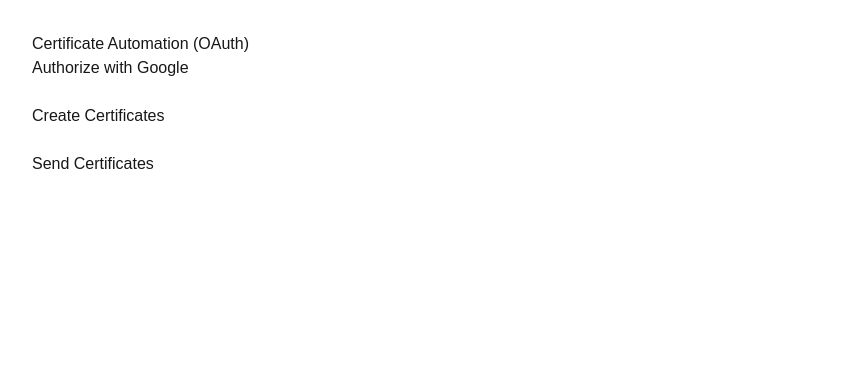
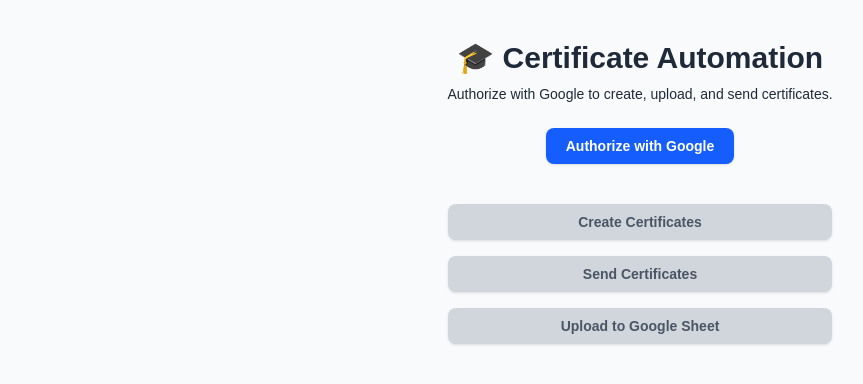
Before and after one commit to Abusha-Ansari/Cert-Automation, a Next.js app: page / in a window 1280 px wide. Shown: the top 384 px of the page, without its empty margins (0-863 px from the left). Built offline with nearby package versions, Linux system fonts and the light colour scheme; no server answers.

Commit message:
fix: export to sheet

```diff
--- /dev/null
+++ b/app/api/upload/route.ts
@@ -0,0 +1,54 @@
+import { NextRequest, NextResponse } from 'next/server';
+import { google } from 'googleapis';
+import { getOAuth2Client } from '@/lib/googleOAuthClient';
+
+const SPREADSHEET_ID = '1s4LDoS2t9JxJGGp4rYe54XA7QEcR2REA5geIpMYPXzY';
+const SHEET_NAME = 'Sheet1';
+
+export async function POST(req: NextRequest) {
+  try {
+    const accessToken = req.cookies.get('access_token')?.value;
+    const refreshToken = req.cookies.get('refresh_token')?.value;
+
+    if (!accessToken) {
+      return NextResponse.json({ error: 'Missing access token' }, { status: 401 });
+    }
+
+    const body = await req.json();
+    const data: any[] = body.data;
+
+    if (!Array.isArray(data) || data.length === 0) {
+      return NextResponse.json({ error: 'No data provided' }, { status: 400 });
+    }
+
+    const oauth2Client = getOAuth2Client();
+    oauth2Client.setCredentials({ access_token: accessToken, refresh_token: refreshToken });
+
+    const sheets = google.sheets({ version: 'v4', auth: oauth2Client });
+
+    // Extract headers from the first object keys
+    const headers = Object.keys(data[0]);
+    const values = data.map(row => headers.map(key => row[key] ?? ''));
+
+    // First clear the sheet (optional)
+    await sheets.spreadsheets.values.clear({
+      spreadsheetId: SPREADSHEET_ID,
+      range: `${SHEET_NAME}!A1:Z`,
+    });
+
+    // Write headers + rows
+    await sheets.spreadsheets.values.update({
+      spreadsheetId: SPREADSHEET_ID,
+      range: `${SHEET_NAME}!A1`,
+      valueInputOption: 'RAW',
+      requestBody: {
+        values: [headers, ...values],
+      },
+    });
+
+    return NextResponse.json({ message: 'Data uploaded to Google Sheet successfully' });
+  } catch (err: any) {
+    console.error('Upload Error:', err);
+    return NextResponse.json({ error: err.message || 'Unknown error' }, { status: 500 });
+  }
+}
--- a/app/page.tsx
+++ b/app/page.tsx
@@ -1,5 +1,6 @@
 "use client";
 import { useState, useEffect } from "react";
+import { Loader2 } from "lucide-react";
 
 interface TokenData {
   accessToken: string;
@@ -10,16 +11,19 @@
 export default function Home() {
   const [loggedIn, setLoggedIn] = useState(false);
   const [token, setToken] = useState<TokenData | null>(null);
+
+  const [loading, setLoading] = useState({
+    upload: false,
+    create: false,
+    send: false,
+  });
+
   useEffect(() => {
-    // Optionally ping an API to check if token exists
     fetch("/api/auth/status")
       .then((res) => res.json())
       .then((data) => {
         setLoggedIn(data.loggedIn);
         setToken(data);
-        console.log('Logged in:', data.loggedIn);
-        console.log('Data:', data);
-        // console.log('Access Token:', data.accessToken);
       })
       .catch(() => setLoggedIn(false));
   }, []);
@@ -29,75 +33,143 @@
   };
 
   const handleCreate = async () => {
-    if (!loggedIn) {
-      alert("Please authorize with Google first");
-      return;
-    }
-    const data = await fetch("/api/create-certificates", {
+    if (!loggedIn) return alert("Please authorize with Google first");
+    setLoading((l) => ({ ...l, create: true }));
+    const res = await fetch("/api/create-certificates", {
       method: "POST",
       headers: { "Content-Type": "application/json" },
       body: JSON.stringify({ token }),
     });
-    if (!data.ok) {
-      const error = await data.json();
-      alert(`Error creating certificates: ${error.message}`);
-      return;
-    }
-    const result = await data.json();
-    console.log("Certificates created:", result);
-    if (result.error) {
-      alert(`Error creating certificates: ${result.error}`);
-      return;
-    }
-    console.log("Certificates created successfully:", result);
-    setLoggedIn(true);
-    alert("Created successfully!");
+    const result = await res.json();
+    setLoading((l) => ({ ...l, create: false }));
+    if (!res.ok || result.error) return alert(`❌ ${result.error}`);
+    alert("✅ Certificates created!");
   };
 
   const handleSend = async () => {
-    if (!loggedIn) {
-      alert("Please authorize with Google first");
-      return;
-    }
-    const data = await fetch("/api/send-certificates", {
+    if (!loggedIn) return alert("Please authorize with Google first");
+    setLoading((l) => ({ ...l, send: true }));
+    const res = await fetch("/api/send-certificates", {
       method: "POST",
       headers: { "Content-Type": "application/json" },
       body: JSON.stringify({ token }),
     });
-    if (!data.ok) {
-      const error = await data.json();
-      alert(`Error sending certificates: ${error.message}`);
-      return;
-    }
-    const result = await data.json();
-    console.log("Certificates sent:", result);
-    if (result.error) {
-      alert(`Error sending certificates: ${result.error}`);
-      return;
-    }
-    console.log("Certificates sent successfully:", result);
-    setLoggedIn(true);
-    console.log("Certificates sent successfully!");
-    alert("Sent successfully!");
+    const result = await res.json();
+    setLoading((l) => ({ ...l, send: false }));
+    if (!res.ok || result.error) return alert(`❌ ${result.error}`);
+    alert("✅ Certificates sent!");
+  };
+
+  const handleUpload = async () => {
+    if (!loggedIn) return alert("Please authorize with Google first");
+    setLoading((l) => ({ ...l, upload: true }));
+
+    const sampleData = [
+      {
+        Name: "Abusha",
+        Email: "soulknight130@gmail.com",
+        Date: "2025-06-17",
+        Description: "completed the event",
+        "Slide ID": "",
+        Status: "",
+      },
+      {
+        Name: "Shreyash",
+        Email: "shreyashbansod72@gmail.com",
+        Date: "2025-06-17",
+        Description: "abusha ne bheja hai",
+        "Slide ID": "",
+        Status: "",
+      },
+      {
+        Name: "Purva",
+        Email: "purvakokate07@gmail.com",
+        Date: "2025-06-17",
+        Description: "testing certificate",
+        "Slide ID": "",
+        Status: "",
+      },
+    ];
+
+    const res = await fetch("/api/upload", {
+      method: "POST",
+      headers: { "Content-Type": "application/json" },
+      body: JSON.stringify({ data: sampleData }),
+    });
+
+    const result = await res.json();
+    setLoading((l) => ({ ...l, upload: false }));
+    if (!res.ok || result.error) return alert(`❌ ${result.error}`);
+    alert("✅ Uploaded to Google Sheet!");
   };
 
   return (
-    <main style={{ padding: "2rem", fontFamily: "sans-serif" }}>
-      <h1>Certificate Automation (OAuth)</h1>
+    <main className="min-h-screen bg-gray-50 dark:bg-black text-gray-800 dark:text-white px-6 py-10 flex flex-col items-center gap-6">
+      <div className="text-center">
+        <h1 className="text-3xl font-bold mb-2">🎓 Certificate Automation</h1>
+        <p className="text-sm text-muted-foreground">
+          Authorize with Google to create, upload, and send certificates.
+        </p>
+      </div>
 
-      {!loggedIn && <button onClick={startAuth}>Authorize with Google</button>}
-      <br />
-      <br />
+      {!loggedIn ? (
+        <button
+          onClick={startAuth}
+          className="bg-blue-600 hover:bg-blue-700 text-white px-5 py-2 rounded-lg text-sm font-semibold shadow"
+        >
+          Authorize with Google
+        </button>
+      ) : (
+        <p className="text-green-600 font-medium">✅ Authorized</p>
+      )}
 
-      <button onClick={handleCreate} disabled={!loggedIn}>
-        Create Certificates
-      </button>
-      <br />
-      <br />
-
-      <button onClick={handleSend} disabled={!loggedIn}>
-        Send Certificates
-      </button>
+      <div className="flex flex-col gap-4 w-full max-w-sm mt-4">
+        <ActionButton
+          onClick={handleCreate}
+          loading={loading.create}
+          disabled={!loggedIn}
+          label="Create Certificates"
+        />
+        <ActionButton
+          onClick={handleSend}
+          loading={loading.send}
+          disabled={!loggedIn}
+          label="Send Certificates"
+        />
+        <ActionButton
+          onClick={handleUpload}
+          loading={loading.upload}
+          disabled={!loggedIn}
+          label="Upload to Google Sheet"
+        />
+      </div>
     </main>
   );
 }
+
+function ActionButton({
+  onClick,
+  loading,
+  disabled,
+  label,
+}: {
+  onClick: () => void;
+  loading: boolean;
+  disabled: boolean;
+  label: string;
+}) {
+  return (
+    <button
+      onClick={onClick}
+      disabled={disabled || loading}
+      className={`flex items-center justify-center gap-2 px-5 py-2 rounded-lg shadow text-sm font-semibold transition ${
+        disabled
+          ? "bg-gray-300 text-gray-600 cursor-not-allowed"
+          : "bg-indigo-600 hover:bg-indigo-700 text-white"
+      }`}
+    >
+      {loading && <Loader2 className="w-4 h-4 animate-spin" />}
+      {label}
+    </button>
+  );
+}
--- a/package.json
+++ b/package.json
@@ -11,6 +11,7 @@
   "dependencies": {
     "dotenv": "^16.5.0",
     "googleapis": "^150.0.1",
+    "lucide-react": "^0.516.0",
     "next": "^15.3.3",
     "nodemailer": "^7.0.3",
     "react": "^19.1.0",
```
Also changed, not shown: 1 other file (tests, documents, lock files or other folders).
